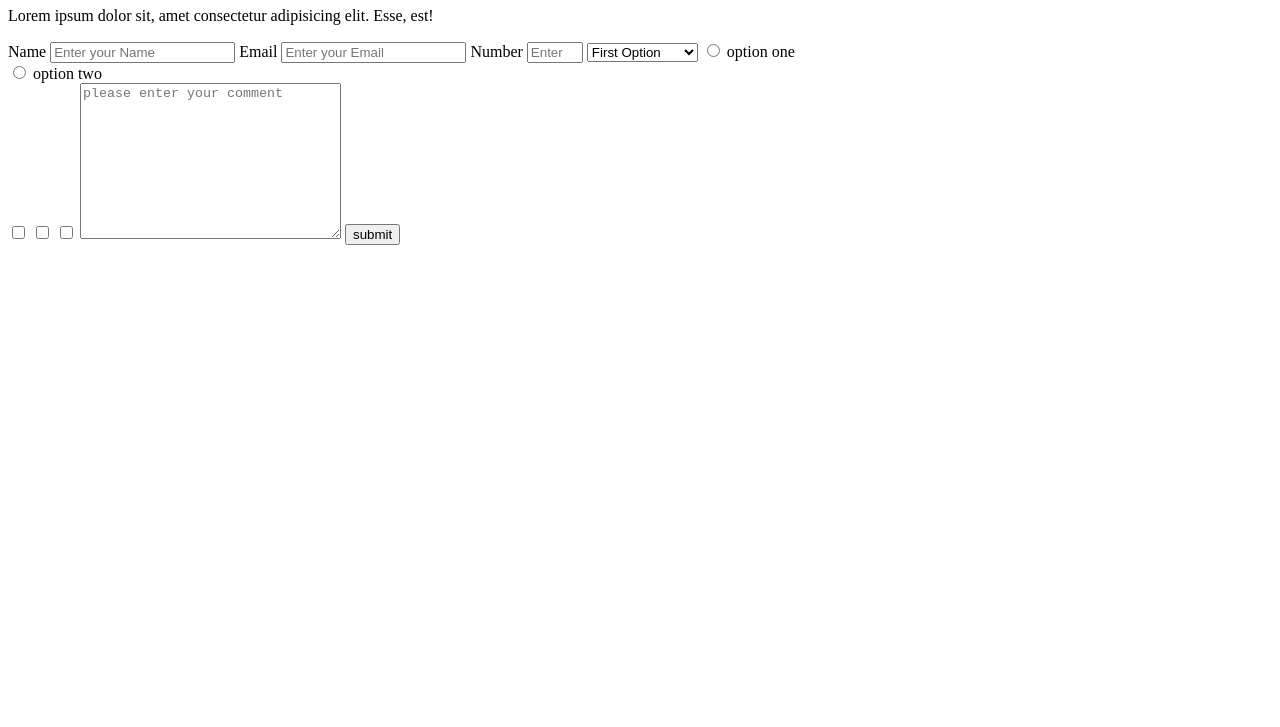
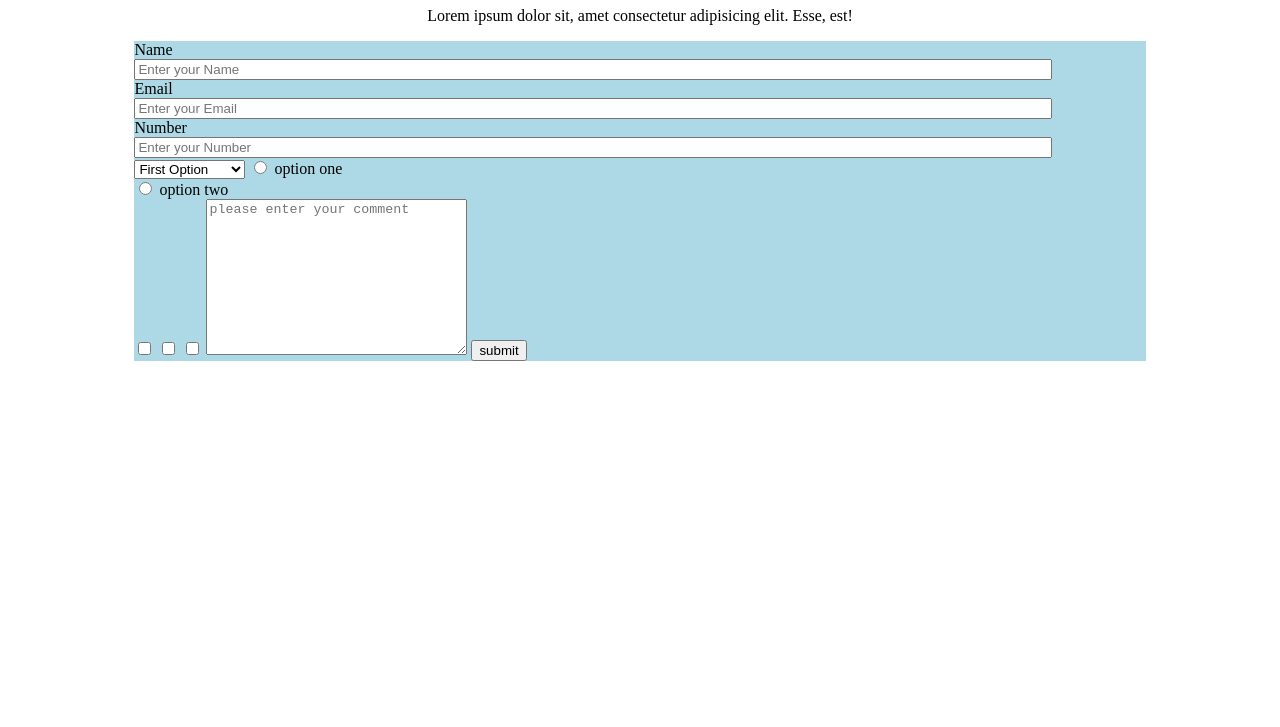
Before and after one commit to Mahdi12332/trials-Mahdi-Leodan, a plain HTML site: page index.html in a window 1280 px wide. Shown: the part 73-800 px from the top of the page. Drawn offline with Linux system fonts and the light colour scheme.

Commit message:
some styles added

```diff
--- a/index.html
+++ b/index.html
@@ -11,12 +11,12 @@
     <h1 id="title">Build a Survey Form</h1>
     <p id="description">Lorem ipsum dolor sit, amet consectetur adipisicing elit. Esse, est!</p>
     <form action="" id="survey-form">
-        <label for="name" id="name-lable">Name</label>
-        <input type="text" id="name" required placeholder="Enter your Name">
-        <label for="email" id="email-label" >Email</label>
-        <input type="email" id="email-label" required placeholder="Enter your Email">
-        <label for="number" id="number-label">Number</label>
-        <input type="number" id="number" min="5" max="20" placeholder="Enter your Number">
+        <label for="name" id="name-lable">Name</label><br>
+        <input type="text" id="name" required placeholder="Enter your Name"><br>
+        <label for="email" id="email-label" >Email</label><br>
+        <input type="email" id="email-label" required placeholder="Enter your Email"><br>
+        <label for="number" id="number-label">Number</label><br>
+        <input type="number" id="number" min="10" max="99" placeholder="Enter your Number"><br>
         <select id="dropdown">
             <option value="first-option">First Option</option>
             <option value="second-option">Second Option</option>
--- a/styles.css
+++ b/styles.css
@@ -0,0 +1,12 @@
+h1,p{
+    text-align: center;
+
+}form{
+    margin: 0 auto;
+    width: 80%;
+    background-color: lightblue;
+
+}#name,#email-label,#number{
+    width: 90%;
+
+}
```
